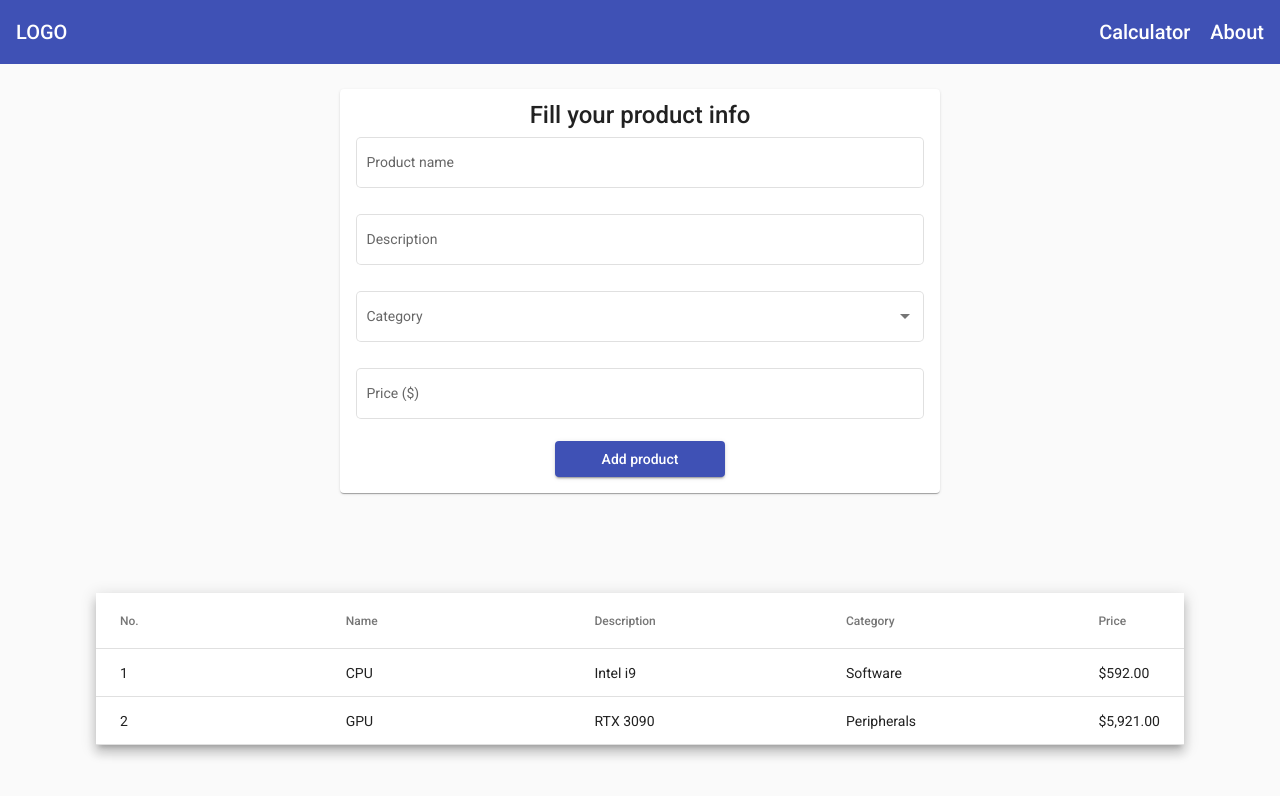
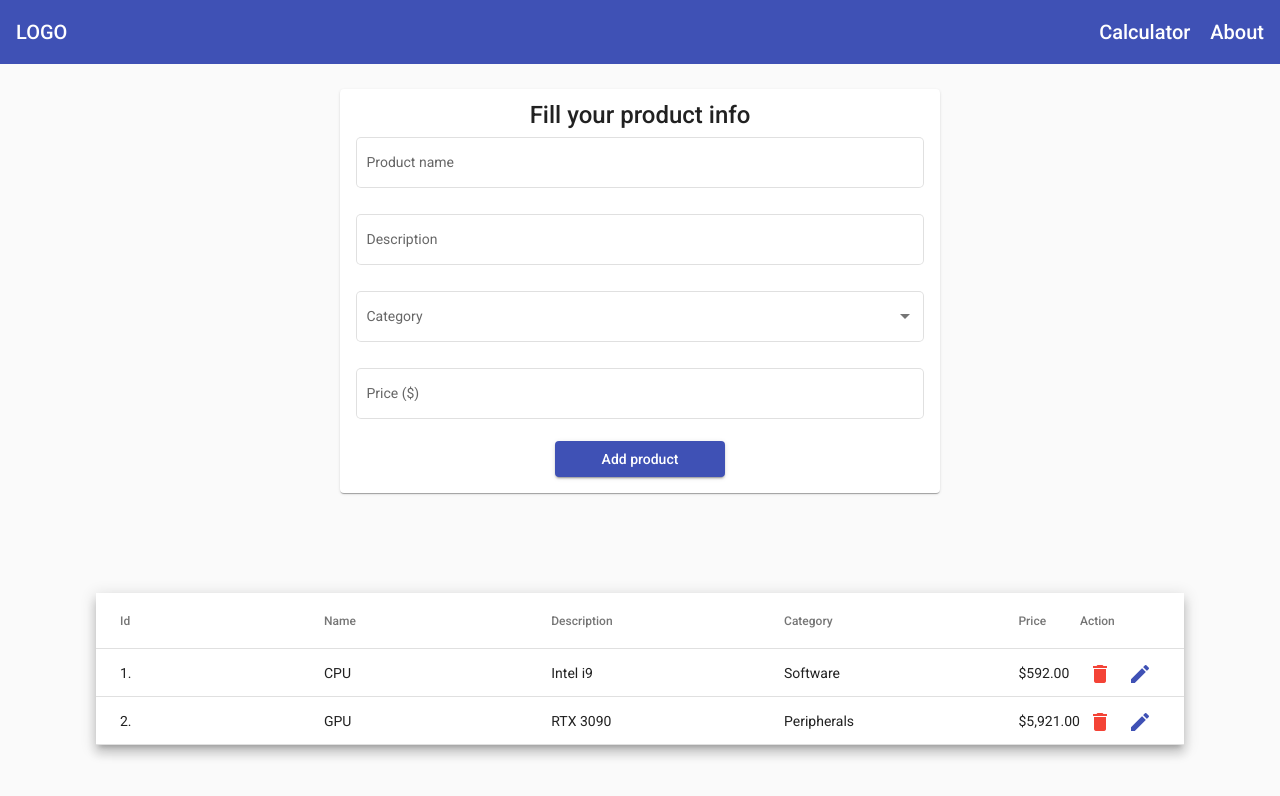
Before and after one commit to RafalSeifert/PC-Hardware-Calculator, an Angular app: page /calculator in a window 1280 px wide. Shown: the top 796 px of the page. Built offline with nearby package versions, Linux system fonts and the light colour scheme.

Commit message:
Add column to table with delete and edit buttons

```diff
--- a/src/app/calculator/calculator.module.ts
+++ b/src/app/calculator/calculator.module.ts
@@ -17,6 +17,7 @@
 import { MatSelectModule } from '@angular/material/select';
 import { MatTableModule } from '@angular/material/table';
 import { MatPaginatorModule } from '@angular/material/paginator';
+import { MatIconModule } from '@angular/material/icon';
 
 import { DragDropModule } from '@angular/cdk/drag-drop';
 
@@ -42,6 +43,7 @@
     MatTableModule,
     DragDropModule,
     MatPaginatorModule,
+    MatIconModule,
   ],
   declarations: [CalculatorComponent, FormComponent, TableComponent],
 })
--- a/src/app/calculator/components/table/table.component.html
+++ b/src/app/calculator/components/table/table.component.html
@@ -7,11 +7,11 @@
   [cdkDropListData]="products"
   (cdkDropListDropped)="dropTable($event)"
 >
-  <!-- Position Column -->
+  <!-- Id Column -->
   <ng-container matColumnDef="id">
-    <th mat-header-cell *matHeaderCellDef>No.</th>
+    <th mat-header-cell *matHeaderCellDef>Id</th>
     <td mat-cell *matCellDef="let element">
-      <mat-icon cdkDragHandle>{{ element.id }}</mat-icon>
+      {{ element.id + "." }}
     </td>
   </ng-container>
 
@@ -39,6 +39,21 @@
     <td mat-cell *matCellDef="let element">{{ element.price | currency }}</td>
   </ng-container>
 
+  <!-- Action Column -->
+  <ng-container matColumnDef="action">
+    <th mat-header-cell *matHeaderCellDef>Action</th>
+    <td mat-cell *matCellDef="let element">
+      <div fxLayout="row">
+        <button mat-icon-button color="warn">
+          <mat-icon>delete</mat-icon>
+        </button>
+        <button mat-icon-button color="primary">
+          <mat-icon>edit</mat-icon>
+        </button>
+      </div>
+    </td>
+  </ng-container>
+
   <tr mat-header-row *matHeaderRowDef="displayedColumns"></tr>
   <tr
     mat-row
--- a/src/app/calculator/components/table/table.component.ts
+++ b/src/app/calculator/components/table/table.component.ts
@@ -3,6 +3,7 @@
 import { MatTable } from '@angular/material/table';
 import { ProductInterface } from 'src/app/calculator/types/product.interface';
 import { CalculatorService } from 'src/app/calculator/services/calculator.service';
+
 @Component({
   selector: 'app-calculator-table',
   templateUrl: './table.component.html',
@@ -16,6 +17,7 @@
     'description',
     'category',
     'price',
+    'action',
   ];
   products: ProductInterface[];
 
```
Also changed, not shown: src/app/calculator/components/table/table.component.css (+7 -0 lines).
